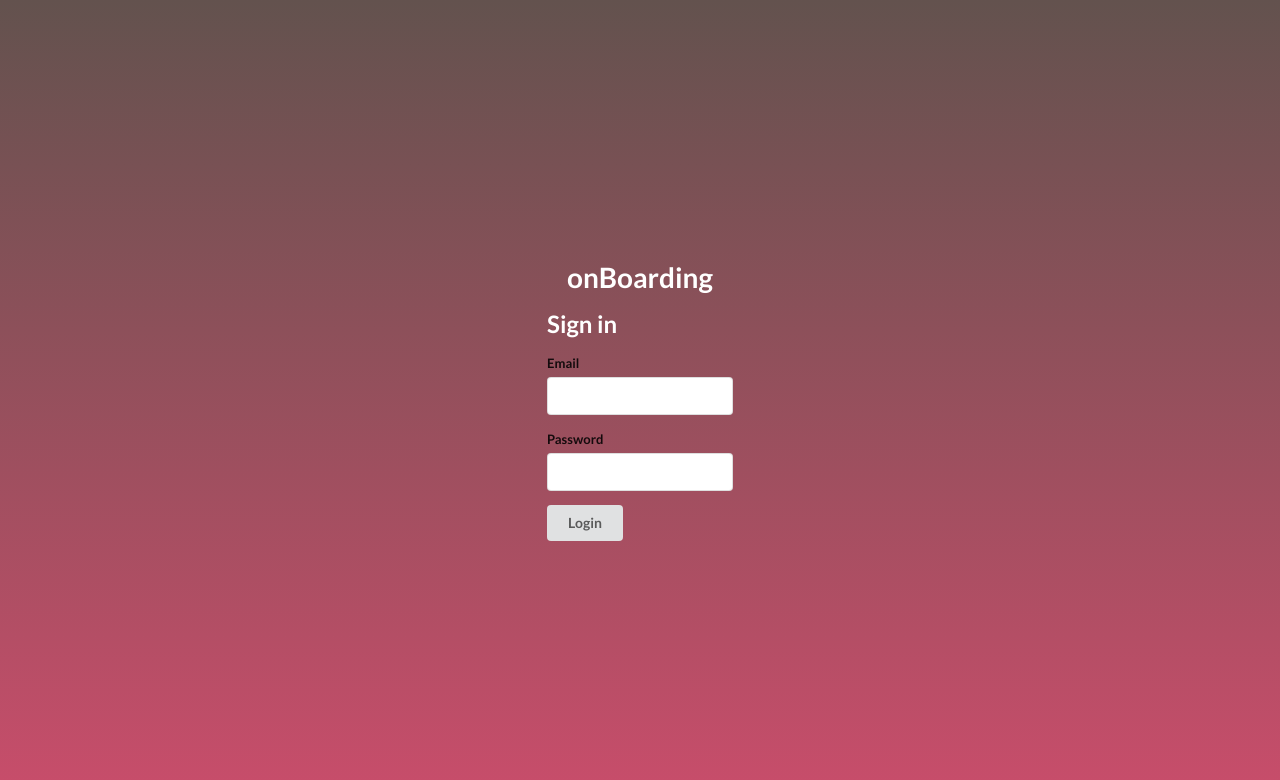
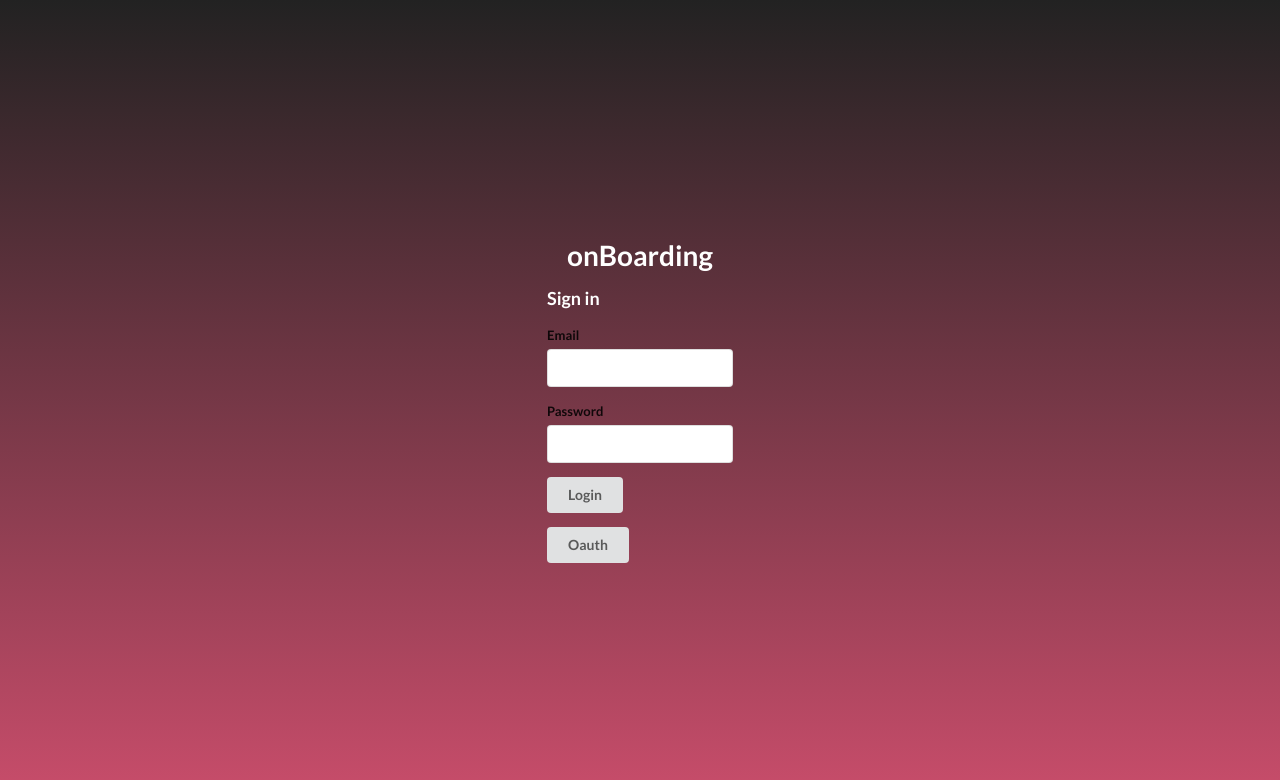
Before and after one commit to emilpee/onBoarding-frontend, a React (Create React App) app: page / in a window 1280 px wide. Shown: the top 780 px of the page. Built offline with nearby package versions, Linux system fonts and the light colour scheme.

Commit message:
Started implementing oauth

```diff
--- a/src/components/Login/Login.jsx
+++ b/src/components/Login/Login.jsx
@@ -1,4 +1,6 @@
 import React, { useState, useEffect } from "react";
+import axios from "axios";
+import { CLIENT_ID } from "../../boardgameatlas.config";
 import "./styles.scss";
 
 const Login = props => {
@@ -7,7 +9,28 @@ const Login = props => {
   const [password, setPassword] = useState("");
   const [user, setUser] = useState({ email, password });
 
+  const query = window.location.search.substring(1);
+  const token = query.split("access_token=")[1];
+
   useEffect(() => {}, []);
+
+  const handleOauth = () => {
+    const config = {
+      method: "get",
+      url: `https://cors-anywhere.herokuapp.com/https://www.boardgameatlas.com/oauth/authorize?response_type=code&client_id=${CLIENT_ID}&redirect_uri=localhost:3000/dashboard`,
+      headers: {
+        Authorization: "token " + token
+      }
+    };
+
+    axios(config)
+      .then(res => {
+        console.log(res);
+      })
+      .catch(err => {
+        throw Error(err);
+      });
+  };
 
   const handleFormSubmit = e => {
     e.preventDefault();
@@ -15,7 +38,7 @@ const Login = props => {
       email,
       password
     });
-    history.push("/dashboard");
+    // history.push("/dashboard");
   };
 
   const handleInputChange = event => {
@@ -30,7 +53,7 @@ const Login = props => {
     <main className="login container">
       <h1>onBoarding</h1>
       <form onSubmit={handleFormSubmit} className="ui form">
-        <h2>Sign in</h2>
+        <h3>Sign in</h3>
         <div className="input field">
           <label htmlFor="email">Email</label>
           <input onChange={handleInputChange} type="email" id="email"></input>
@@ -48,6 +71,10 @@ const Login = props => {
             Login
           </button>
         </div>
+
+        <button onClick={handleOauth} className="ui button" type="submit">
+          Oauth
+        </button>
       </form>
     </main>
   );
--- a/src/scss/_colors.scss
+++ b/src/scss/_colors.scss
@@ -8,4 +8,4 @@ $gray: rgb(175, 175, 175);
 $white: #fff;
 
 // Gradients
-$bgGradient: linear-gradient(to top, $main, $detail);
+$bgGradient: linear-gradient(to top, $main, $black);
```
